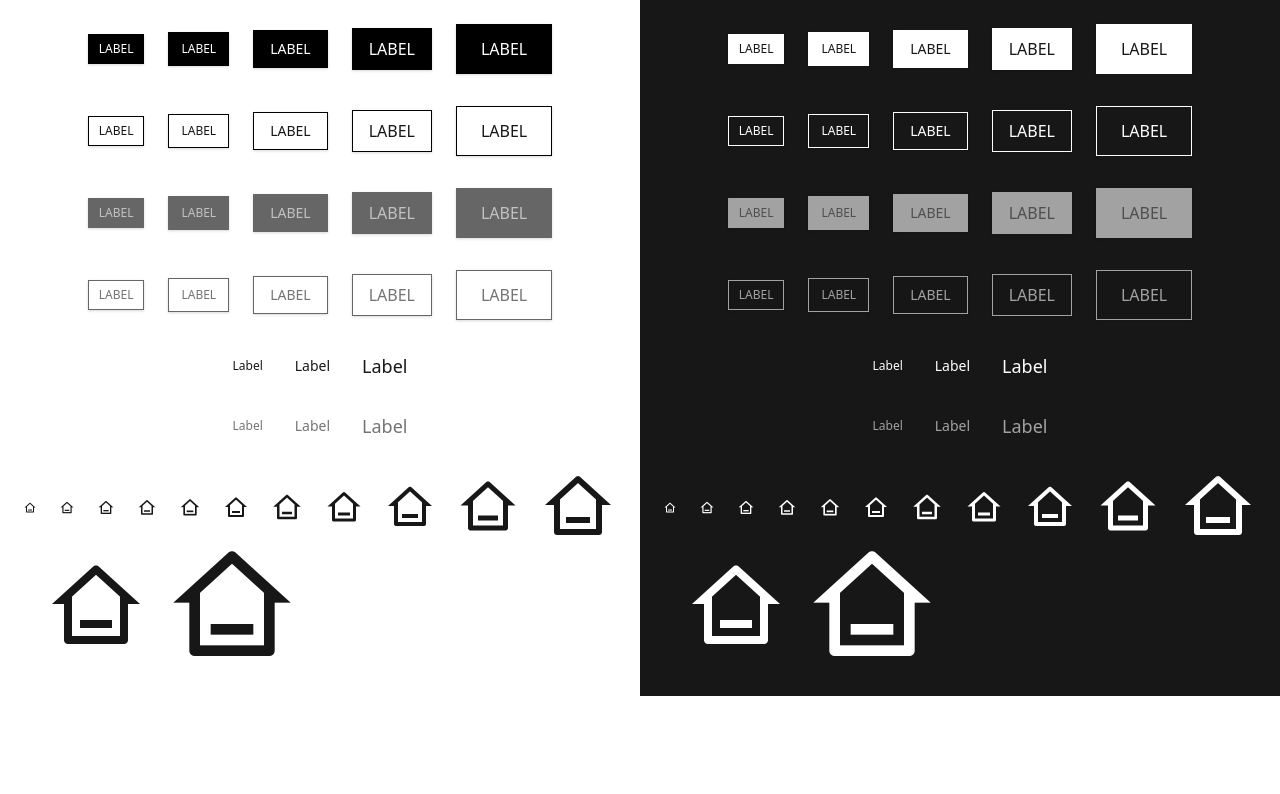
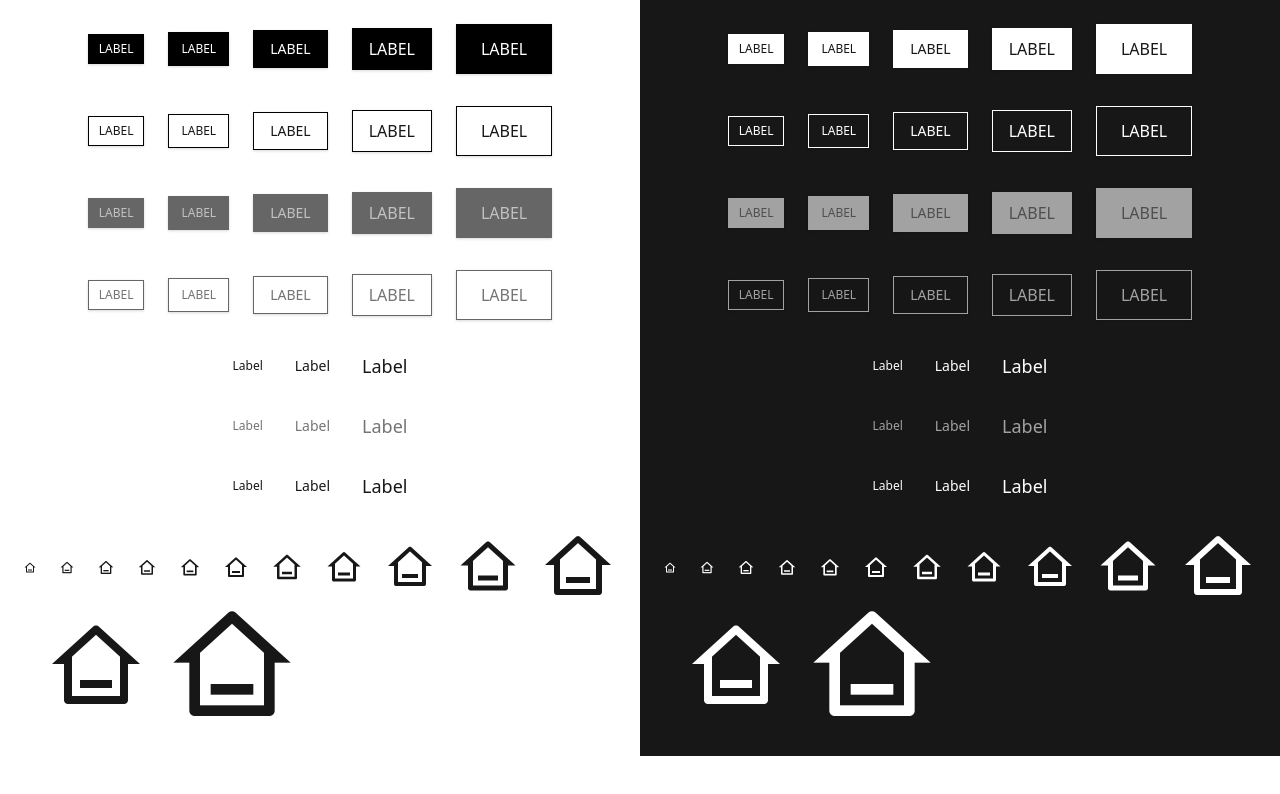
Before and after one commit to strassen-br/strassen-design-system, a Vue app: page / in a window 1280 px wide. Shown: the top 794 px of the page. Built offline with nearby package versions, Linux system fonts and the light colour scheme; a web font is replaced by a local one.

Commit message:
Add support for custom tag in StLink

```diff
--- a/src/components/atoms/StLink.vue
+++ b/src/components/atoms/StLink.vue
@@ -1,7 +1,7 @@
 <template>
-  <button :class="wrapperClasses" :disabled="disabled">
+  <component :is="tag" :class="wrapperClasses" :disabled="disabled">
     <slot>{{ label }}</slot>
-  </button>
+  </component>
 </template>
 
 <script lang="ts">
@@ -23,6 +23,11 @@ export default defineComponent({
       type: Boolean,
       required: false,
       default: false,
+    },
+    tag: {
+      type: String,
+      required: false,
+      default: 'button',
     },
   },
 
--- a/src/local/StLinkDemo.vue
+++ b/src/local/StLinkDemo.vue
@@ -16,6 +16,15 @@
       disabled
     />
   </div>
+  <div class="row">
+    <st-link
+      v-for="size in ['sm', 'md', 'lg']"
+      :key="size"
+      :size="size"
+      tag="a"
+      label="Label"
+    />
+  </div>
 </template>
 
 <script lang="ts">
```
